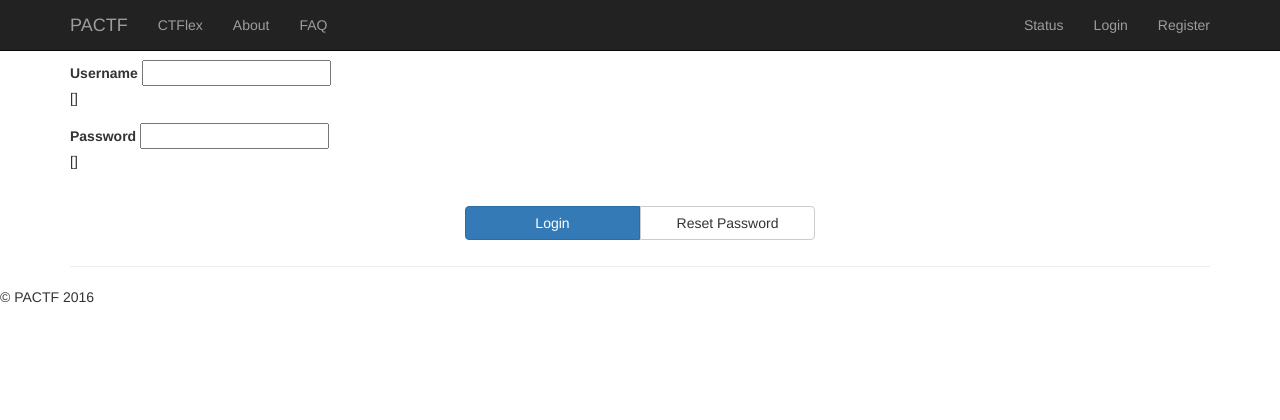
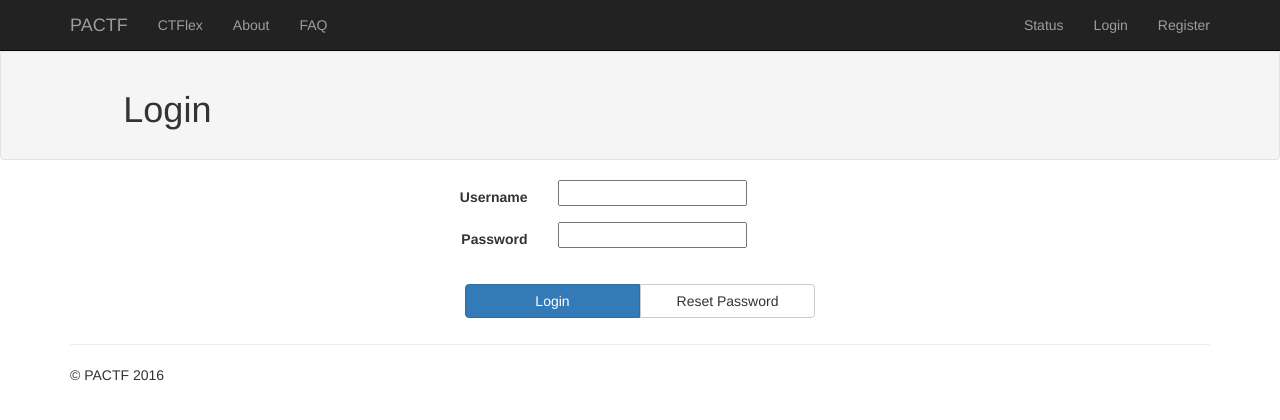
Before and after one commit to PACTF/pactf, a Django app: template django/ctflex/templates/ctflex/auth/login.html in a window 1280 px wide. Shown: the top 420 px of the page. Run offline with Django 3.2, Linux system fonts and the light colour scheme; the template is opened without the code that fills it, so the values that code supplies are empty, except form fields; tables that the repository leaves empty hold one stand-in row (values such as "Sample post"); form fields are guessed from the names that the template uses; parts of the project's set-up code (start-up, migrations or seed data) failed here and were passed over; some libraries are stand-ins or nearby versions.

Commit message:
login form looks nice now!

```diff
--- a/django/ctflex/static/ctflex/css/base.css
+++ b/django/ctflex/static/ctflex/css/base.css
@@ -1,6 +1,6 @@
 
 /* Move down content because we have a fixed navbar that is 50px tall */
 body {
-  padding-top: 65px;
+  padding-top: 50px;
   padding-bottom: 20px;
 }
--- a/django/ctflex/templates/ctflex/auth/login.html
+++ b/django/ctflex/templates/ctflex/auth/login.html
@@ -1,6 +1,6 @@
 {% extends 'ctflex/base.html' %}
 {% load static from staticfiles %}
-{% load formfield from ctflex %}
+{% load widget_tweaks %}
 
 {% block title %}
   Login — {{ block.super }}
@@ -11,44 +11,39 @@
 <script type="text/javascript" src="{% static 'ctflex/js/login_ajax.js' %}"></script>
 {% endblock %}
 
+{% block well %}
+<h1 class="col-sm-offset-1">
+  Login
+</h1>
+{% endblock %}
+
 {% block content %}
-
-  {% if next %}
-    {% if user.is_authenticated %}
-      <p>You are authenticated as {{ request.user.username }}, but are not authorized to access this page. Would you like to login to a different account?</p>
-    {% else %}
-      <p>Please login to see this page.</p>
-    {% endif %}
-  {% else %}
-    <p>If you don't already have an account, <a href="{% url 'ctflex:register' %}">sign up</a>!</p>
-  {% endif %}
-
-  <p>Lost your password? <a href="{% url 'ctflex:password_reset' %}">Reset it.</a></p>
-
-  <form method="post" class="form-horizontal" id="login-attempt">
+  <form method="post" class="form-horizontal" id="login-attempt" role="form">
     {% csrf_token %}
 
-    <div class="container">
     <div class="form-group">
+      <label class="control-label col-sm-offset-2 col-sm-3" for="id_username">
+        Username
+      </label>
       <div class="col-sm-3">
-            {% formfield form.username %}{% endformfield %}
+        {{ form.username|add_class:"form-control" }}
       </div>
     </div>
     <div class="form-group">
+      <label class="control-label col-sm-offset-2 col-sm-3" for="id_username">
+        Password
+      </label>
       <div class="col-sm-3">
-            {% formfield form.password %}{% endformfield %}
+        {{ form.password|add_class:"form-control" }}
       </div>
     </div>
     <br>
     <div class="col-sm-offset-4 col-sm-4">
       <div class="btn-group btn-group-justified" role="group">
-            <a role="button" type="submit" class="btn btn-primary" id="login">Login</a>
+        <!-- this hack ;\ -->
+        <a role="button" type="submit" class="btn btn-primary" id="login-button" onclick="$(this).closest('form').submit()">Login</a>
         <a role="button" type="submit" class="btn btn-default" id="reset">Reset Password</a>
       </div>
-        </div>
-      <br>
-      <br>
-      <hr>
     </div>
 
     <input type="hidden" name="next" value="{{ next }}"/>
--- a/django/ctflex/templates/ctflex/base.html
+++ b/django/ctflex/templates/ctflex/base.html
@@ -14,7 +14,7 @@
 
     <link href="https://netdna.bootstrapcdn.com/bootstrap/3.0.0/css/bootstrap.min.css"
     rel="stylesheet">
-    <link href="{% static 'ctflex/css/base.css' %}">
+    <link href="{% static 'ctflex/css/base.css' %}" rel="stylesheet">
     {% block css %}{% endblock %}
 
     <script src="https://ajax.googleapis.com/ajax/libs/jquery/2.1.1/jquery.min.js"></script>
@@ -75,9 +75,12 @@
         </div>
       </div>
     </div>
-
-    {% block content %}{% endblock %}
-
+    <div class="well">
+      {% block well %}{% endblock %}
+    </div>
+    <div class="container">
+      {% block content %}{% endblock %}
+      <br><br><hr>
       <footer>
         <p>
           © PACTF 2016
--- a/django/pactf/settings.py
+++ b/django/pactf/settings.py
@@ -28,6 +28,7 @@ class Django:
         'django_extensions',
         'debug_toolbar',
         'email_log',
+        'widget_tweaks',
 
         # Python 3rd-party
         'yaml',
```
Lines whose indentation alone changed are shown as unchanged.
